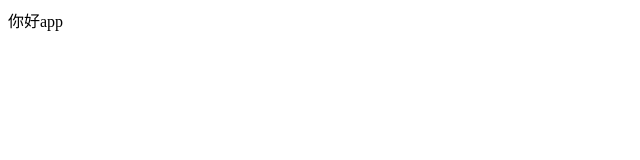
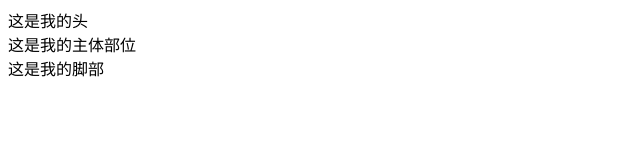
Before and after one commit to GuoChenLin/guangchang, a plain HTML site: page widget/index.html in a window 1280 px wide. Shown: the whole page, without its empty margins (0-640 px from the left). Drawn offline with Linux system fonts and the light colour scheme.

Commit message:
第二次提交

```diff
--- a/widget/config.xml
+++ b/widget/config.xml
@@ -1,7 +1,7 @@
 <widget id="A6038798369516"  version="0.0.1">
-    <name>API Example</name>
+    <name>广场app</name>
     <description>
-        API Example App.
+        这是一个广场app
     </description>
     <author email="developer@apicloud.com" href="//www.apicloud.com">
         APICloud.SIR
@@ -9,7 +9,7 @@
     <content src="index.html" />
     <access origin="*" />
     <preference name="windowBackground" value="#FFF" />
-    <permission name="call" />
+    <permission name="camera"/>
     <feature name="weiXin">
         <param name="urlScheme" value="wx7779c7c063a9d4d9" />
     </feature>
--- a/widget/index.html
+++ b/widget/index.html
@@ -6,6 +6,14 @@
     <title>Document</title>
 </head>
 <body>
-    你好app
+    <header>
+        这是我的头
+    </header>
+    <main>
+        这是我的主体部位
+    </main>
+    <footer>
+        这是我的脚部
+    </footer>
 </body>
 </html>
```
